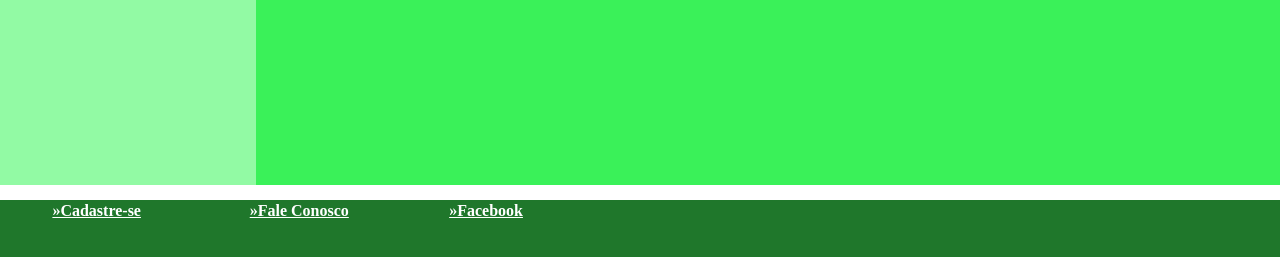
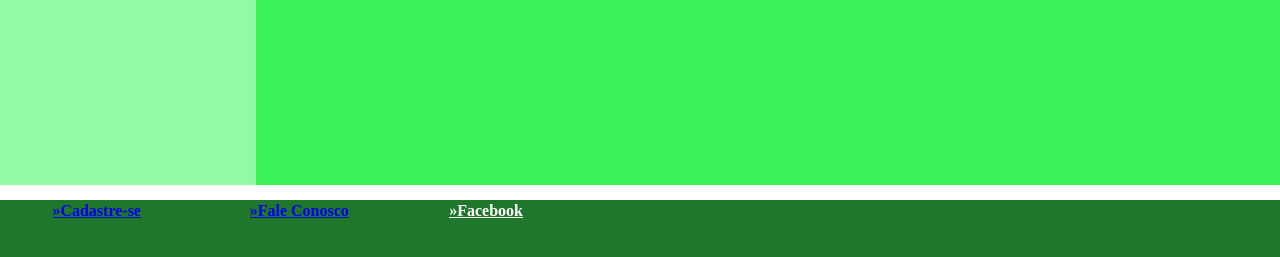
Before and after one commit to karen-25/karen_site, a plain HTML site: page uncharted.html in a window 1280 px wide. Shown: the part 745-1002 px from the top of the page. Drawn offline with Linux system fonts and the light colour scheme.

Commit message:
adicionando link do rodape

```diff
--- a/uncharted.html
+++ b/uncharted.html
@@ -125,8 +125,8 @@
         <table>
             <thead>
                 <tr>
-                    <th>»Cadastre-se</th>
-                    <th>»Fale Conosco</th>
+                    <th> <a href="cadastro.html" target="_self">»Cadastre-se </a></th>
+                    <th> <a href="faleconosco.html" target="_self">»Fale Conosco</a> </th>
                     <th>»Facebook</th>
                 </tr>
             </thead>
```
Also changed, not shown: DeathStranding.html (+2 -3 lines), DevilMayCry.html (+2 -2 lines), index.html (+2 -2 lines).
